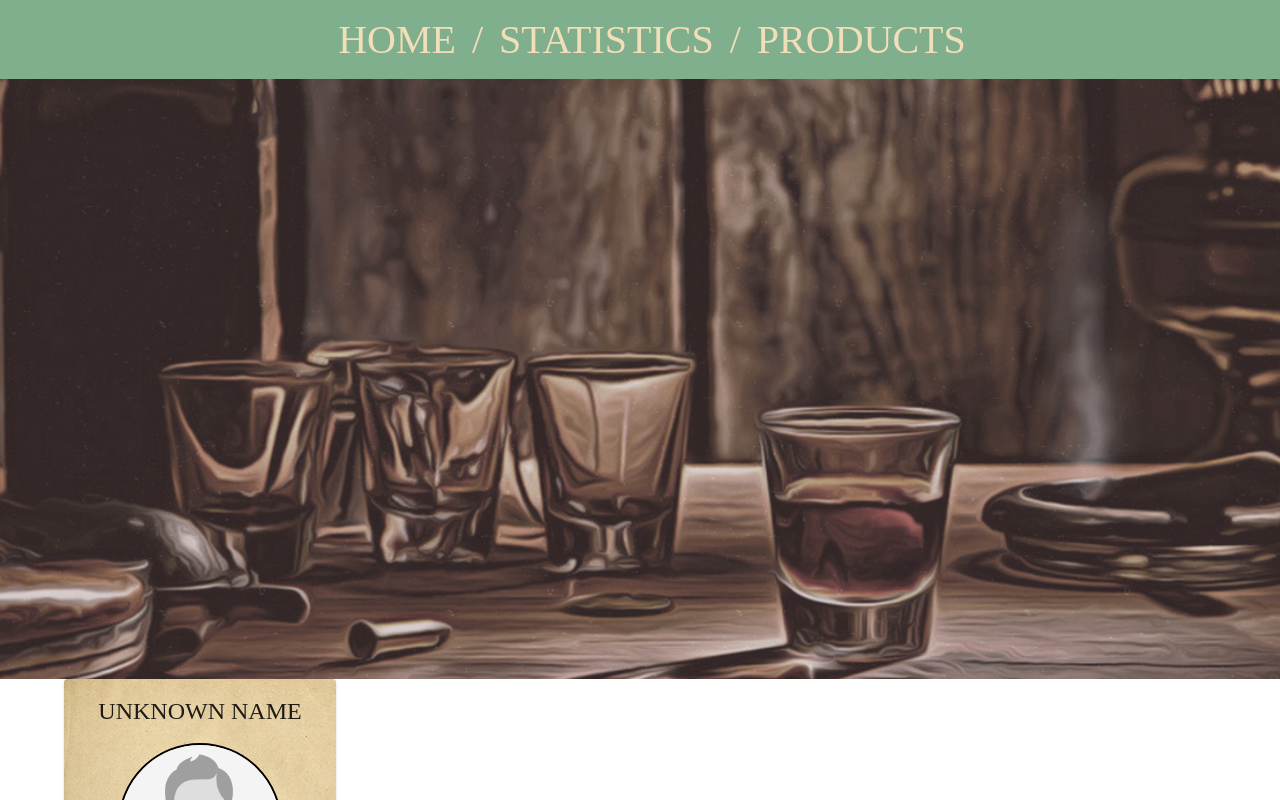
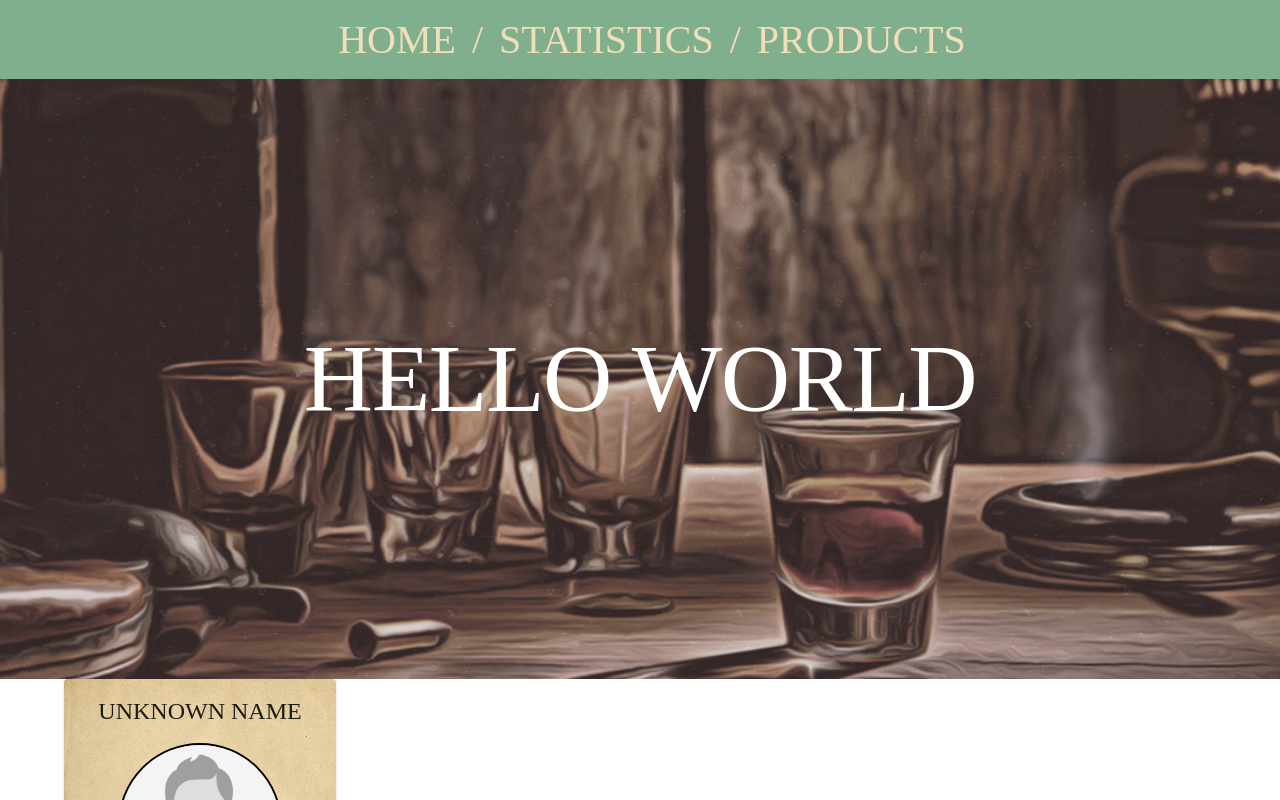
Before and after one commit to panarec/bounty-hunters, a React (Create React App) app: page / in a window 1280 px wide. Shown: the top 800 px of the page. Built offline with nearby package versions, Linux system fonts and the light colour scheme; a web font is replaced by a local one.

Commit message:
Heading added to header image

```diff
--- a/src/Components/HeaderImage/HeaderImage.js
+++ b/src/Components/HeaderImage/HeaderImage.js
@@ -1,10 +1,13 @@
-import { saloonImg } from '../../assets/images';
+import { Typography } from '@mui/material';
 
 import './_headerImage.scss';
 
 export const HeaderImage = () => {
   return (
     <div className="header-image">
+      <Typography component="h1" variant="h1">
+        HELLO WORLD
+      </Typography>
     </div>
   );
 };
--- a/src/Components/HeaderImage/_headerImage.scss
+++ b/src/Components/HeaderImage/_headerImage.scss
@@ -1,7 +1,16 @@
+@import '../../assets/variables';
+
 .header-image {
-    height: 600px;
-    background-image: url(../../assets/images/saloon.jpg);
-    background-repeat: no-repeat;
-    background-size: cover;
-    background-position: center center;
+  display: flex;
+  justify-content: center;
+  align-items: center;
+  height: 600px;
+  background-image: url(../../assets/images/saloon.jpg);
+  background-repeat: no-repeat;
+  background-size: cover;
+  background-position: center center;
+  h1 {
+    color: #fff;
+    font-family: $rye-font;
+  }
 }
```
